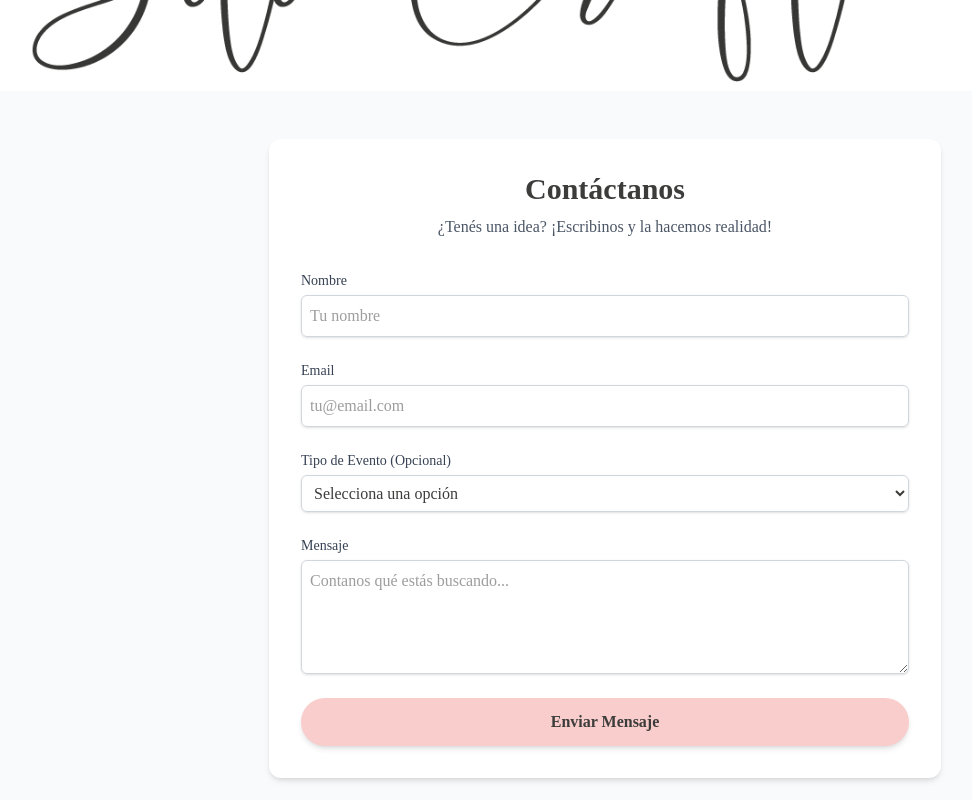
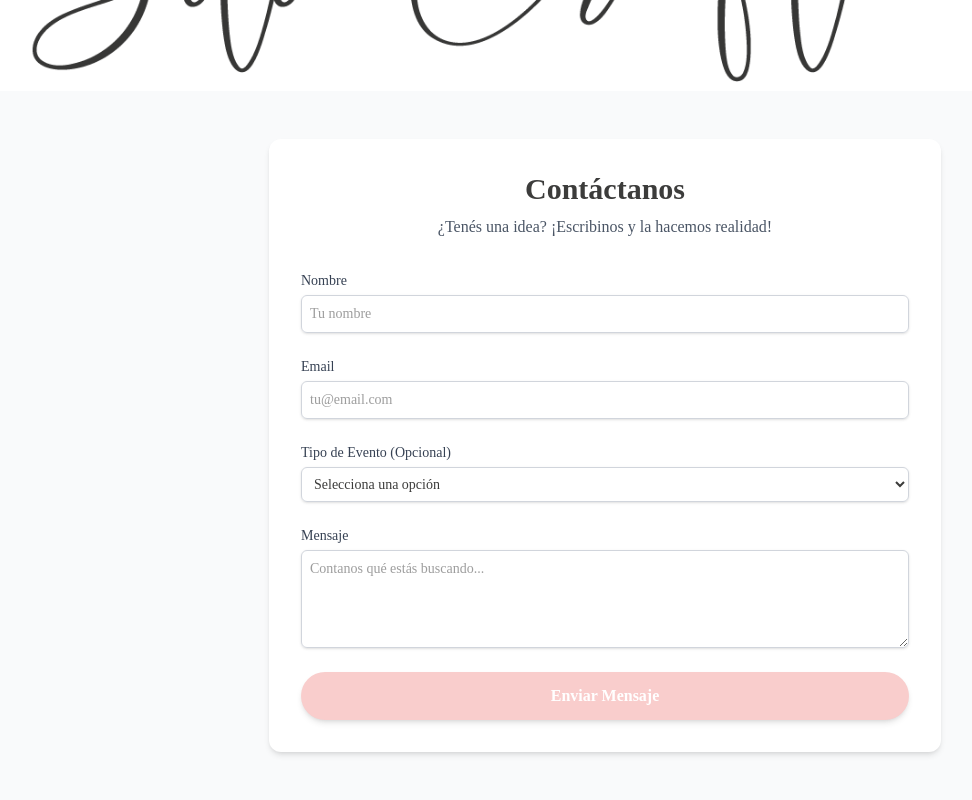
Before and after one commit to nicoKaminski/biticraft, a Next.js app: page /contacto in a window 1280 px wide. Shown: the part 420-1220 px from the top of the page, without its empty margins (35-1007 px from the left). Built offline with nearby package versions, Linux system fonts and the light colour scheme.

Commit message:
refactor(contacto): migrar formulario a CSS Modules

```diff
--- /dev/null
+++ b/src/app/contacto/page.module.css
@@ -0,0 +1,212 @@
+.pagina {
+  min-height: 100vh;
+  padding-top: 3rem;
+  padding-bottom: 3rem;
+  padding-left: 1rem;
+  padding-right: 1rem;
+  background-color: oklch(98.5% .002 247.839); /* bg-gray-50 */
+}
+
+@media (min-width: 40rem) {
+  .pagina {
+    padding-left: 1.5rem;
+    padding-right: 1.5rem;
+  }
+}
+
+@media (min-width: 64rem) {
+  .pagina {
+    padding-left: 2rem;
+    padding-right: 2rem;
+  }
+}
+
+.tarjeta {
+  max-width: 28rem;
+  margin-inline: auto;
+  background-color: #ffffff;
+  border-radius: 0.75rem;
+  overflow: hidden;
+  padding: 2rem;
+  box-shadow:
+    0 4px 6px -1px rgba(0, 0, 0, 0.1),
+    0 2px 4px -2px rgba(0, 0, 0, 0.1);
+}
+
+@media (min-width: 48rem) {
+  .tarjeta {
+    max-width: 42rem;
+  }
+}
+
+.encabezado {
+  text-align: center;
+  margin-bottom: 2rem;
+}
+
+.titulo {
+  margin: 0;
+  font-size: 1.875rem;
+  line-height: 2.25rem;
+  font-weight: 700;
+  color: var(--color-gris);
+}
+
+.descripcion {
+  margin-top: 0.5rem;
+  margin-bottom: 0;
+  font-size: 1rem;
+  line-height: 1.5;
+  color: oklch(44.6% .03 256.802); /* text-gray-600 */
+}
+
+.mensajeExito {
+  position: relative;
+  padding-inline: 1rem;
+  padding-block: 0.75rem;
+  border-width: 1px;
+  border-style: solid;
+  border-radius: 0.25rem;
+  text-align: center;
+  background-color: oklch(98.2% .018 155.826); /* bg-green-50 */
+  border-color: oklch(92.5% .084 155.995); /* border-green-200 */
+  color: oklch(52.7% .154 150.069); /* text-green-700 */
+}
+
+.mensajeExito p {
+  margin: 0;
+}
+
+.mensajeTitulo {
+  font-weight: 700;
+}
+
+.mensajeTexto {
+  /* Inherits styles, but ensure no default paragraph margin resets */
+}
+
+.botonReiniciar {
+  display: inline-block;
+  margin-top: 1rem;
+  padding: 0;
+  border: 0;
+  background: transparent;
+  font-family: inherit;
+  font-size: 0.875rem;
+  line-height: 1.25rem;
+  color: inherit;
+  text-decoration-line: underline;
+  cursor: pointer;
+}
+
+@media (hover: hover) {
+  .botonReiniciar:hover {
+    color: oklch(39.3% .095 152.535); /* hover:text-green-900 */
+  }
+}
+
+.formulario {
+  /* Space-y-6 equivalent */
+}
+
+.formulario > :not(:last-child) {
+  margin-bottom: 1.5rem;
+}
+
+.alertaError {
+  position: relative;
+  padding-inline: 1rem;
+  padding-block: 0.75rem;
+  border-width: 1px;
+  border-style: solid;
+  border-radius: 0.25rem;
+  background-color: oklch(97.1% .013 17.38); /* bg-red-50 */
+  border-color: oklch(88.5% .062 18.334); /* border-red-200 */
+  color: oklch(50.5% .213 27.518); /* text-red-700 */
+}
+
+.honeypot {
+  display: none;
+}
+
+.etiqueta {
+  display: block;
+  font-size: 0.875rem;
+  line-height: 1.25rem;
+  font-weight: 500;
+  color: oklch(37.3% .034 259.733); /* text-gray-700 */
+}
+
+.control {
+  display: block;
+  width: 100%;
+  margin-top: 0.25rem;
+  padding: 0.5rem;
+  border-width: 1px;
+  border-style: solid;
+  border-color: oklch(87.2% .01 258.338); /* border-gray-300 */
+  border-radius: 0.375rem;
+  background-color: transparent;
+  font-family: inherit;
+  color: inherit;
+  box-shadow:
+    0 1px 3px 0 rgba(0, 0, 0, 0.1),
+    0 1px 2px -1px rgba(0, 0, 0, 0.1); /* shadow-sm */
+}
+
+@media (min-width: 40rem) {
+  .control {
+    font-size: 0.875rem;
+    line-height: 1.25rem;
+  }
+}
+
+.control:focus {
+  border-color: var(--color-rosa);
+}
+
+.textarea {
+  resize: vertical;
+}
+
+.acciones {
+  text-align: center;
+}
+
+.botonEnviar {
+  display: inline-block;
+  width: 100%;
+  border: 0;
+  border-radius: var(--radius-button);
+  background-color: var(--color-rosa);
+  padding-inline: 2rem;
+  padding-block: 0.75rem;
+  font-family: inherit;
+  font-size: inherit;
+  line-height: inherit;
+  font-weight: 600;
+  color: #ffffff;
+  text-align: center;
+  cursor: pointer;
+  box-shadow:
+    0 4px 6px -1px rgba(0, 0, 0, 0.1),
+    0 2px 4px -2px rgba(0, 0, 0, 0.1); /* shadow-md */
+  transition-property: all;
+  transition-duration: 0.3s;
+  transition-timing-function: cubic-bezier(0.4, 0, 0.2, 1);
+}
+
+@media (hover: hover) {
+  .botonEnviar:hover {
+    scale: 1.05;
+    box-shadow:
+      0 10px 15px -3px rgba(0, 0, 0, 0.1),
+      0 4px 6px -4px rgba(0, 0, 0, 0.1); /* shadow-lg */
+    background-color: color-mix(in srgb, var(--color-rosa) 80%, transparent); /* hover:bg-opacity-80 */
+  }
+}
+
+.botonEnviar:disabled {
+  opacity: 0.5;
+  cursor: not-allowed;
+}
--- a/src/app/contacto/page.tsx
+++ b/src/app/contacto/page.tsx
@@ -3,6 +3,7 @@
 import { useActionState } from "react";
 import { enviarFormularioContacto } from "../actions";
 import { EVENT_TYPES } from "./constants";
+import styles from "./page.module.css";
 
 const initialState = {
   success: false,
@@ -16,36 +17,36 @@ export default function PaginaContacto() {
   );
 
   return (
-    <div className="min-h-screen bg-gray-50 py-12 px-4 sm:px-6 lg:px-8">
-      <div className="max-w-md mx-auto bg-white rounded-xl shadow-md overflow-hidden md:max-w-2xl p-8">
-        <div className="text-center mb-8">
-          <h1 className="text-3xl font-bold text-marca-gris">Contáctanos</h1>
-          <p className="mt-2 text-gray-600">
+    <div className={styles.pagina}>
+      <div className={styles.tarjeta}>
+        <div className={styles.encabezado}>
+          <h1 className={styles.titulo}>Contáctanos</h1>
+          <p className={styles.descripcion}>
             ¿Tenés una idea? ¡Escribinos y la hacemos realidad!
           </p>
         </div>
 
         {state.success ? (
-          <div role="status" className="bg-green-50 border border-green-200 text-green-700 px-4 py-3 rounded relative text-center">
-            <p className="font-bold">¡Mensaje Enviado!</p>
-            <p>{state.message}</p>
+          <div role="status" className={styles.mensajeExito}>
+            <p className={styles.mensajeTitulo}>¡Mensaje Enviado!</p>
+            <p className={styles.mensajeTexto}>{state.message}</p>
             <button
               onClick={() => window.location.reload()}
-              className="mt-4 text-sm underline hover:text-green-900"
+              className={styles.botonReiniciar}
             >
               Enviar otro mensaje
             </button>
           </div>
         ) : (
-          <form action={formAction} className="space-y-6">
+          <form action={formAction} className={styles.formulario}>
             {state.message && !state.success && (
-              <div role="alert" className="bg-red-50 border border-red-200 text-red-700 px-4 py-3 rounded relative">
+              <div role="alert" className={styles.alertaError}>
                 {state.message}
               </div>
             )}
 
             {/* Campo Honeypot para evitar bots */}
-            <div style={{ display: "none" }} aria-hidden="true">
+            <div className={styles.honeypot} aria-hidden="true">
               <label htmlFor="website">Sitio Web</label>
               <input
                 type="text"
@@ -59,7 +60,7 @@ export default function PaginaContacto() {
             <div>
               <label
                 htmlFor="nombre"
-                className="block text-sm font-medium text-gray-700"
+                className={styles.etiqueta}
               >
                 Nombre
               </label>
@@ -71,7 +72,7 @@ export default function PaginaContacto() {
                 minLength={2}
                 maxLength={80}
                 autoComplete="name"
-                className="mt-1 block w-full rounded-md border-gray-300 shadow-sm focus:border-marca-rosa focus:ring-marca-rosa sm:text-sm p-2 border"
+                className={styles.control}
                 placeholder="Tu nombre"
               />
             </div>
@@ -79,7 +80,7 @@ export default function PaginaContacto() {
             <div>
               <label
                 htmlFor="email"
-                className="block text-sm font-medium text-gray-700"
+                className={styles.etiqueta}
               >
                 Email
               </label>
@@ -90,7 +91,7 @@ export default function PaginaContacto() {
                 required
                 maxLength={254}
                 autoComplete="email"
-                className="mt-1 block w-full rounded-md border-gray-300 shadow-sm focus:border-marca-rosa focus:ring-marca-rosa sm:text-sm p-2 border"
+                className={styles.control}
                 placeholder="tu@email.com"
               />
             </div>
@@ -98,14 +99,14 @@ export default function PaginaContacto() {
             <div>
               <label
                 htmlFor="tipoEvento"
-                className="block text-sm font-medium text-gray-700"
+                className={styles.etiqueta}
               >
                 Tipo de Evento (Opcional)
               </label>
               <select
                 name="tipoEvento"
                 id="tipoEvento"
-                className="mt-1 block w-full rounded-md border-gray-300 shadow-sm focus:border-marca-rosa focus:ring-marca-rosa sm:text-sm p-2 border"
+                className={styles.control}
               >
                 <option value="">Selecciona una opción</option>
                 {EVENT_TYPES.map((tipo) => (
@@ -119,7 +120,7 @@ export default function PaginaContacto() {
             <div>
               <label
                 htmlFor="mensaje"
-                className="block text-sm font-medium text-gray-700"
+                className={styles.etiqueta}
               >
                 Mensaje
               </label>
@@ -130,16 +131,16 @@ export default function PaginaContacto() {
                 required
                 minLength={10}
                 maxLength={3000}
-                className="mt-1 block w-full rounded-md border-gray-300 shadow-sm focus:border-marca-rosa focus:ring-marca-rosa sm:text-sm p-2 border"
+                className={[styles.control, styles.textarea].join(" ")}
                 placeholder="Contanos qué estás buscando..."
               />
             </div>
 
-            <div className="text-center">
+            <div className={styles.acciones}>
               <button
                 type="submit"
                 disabled={isPending}
-                className="w-full inline-block rounded-full bg-marca-rosa px-8 py-3 font-semibold text-white shadow-md transition-all duration-300 hover:scale-105 hover:shadow-lg hover:bg-opacity-80 disabled:opacity-50 disabled:cursor-not-allowed"
+                className={styles.botonEnviar}
               >
                 {isPending ? "Enviando..." : "Enviar Mensaje"}
               </button>
```
